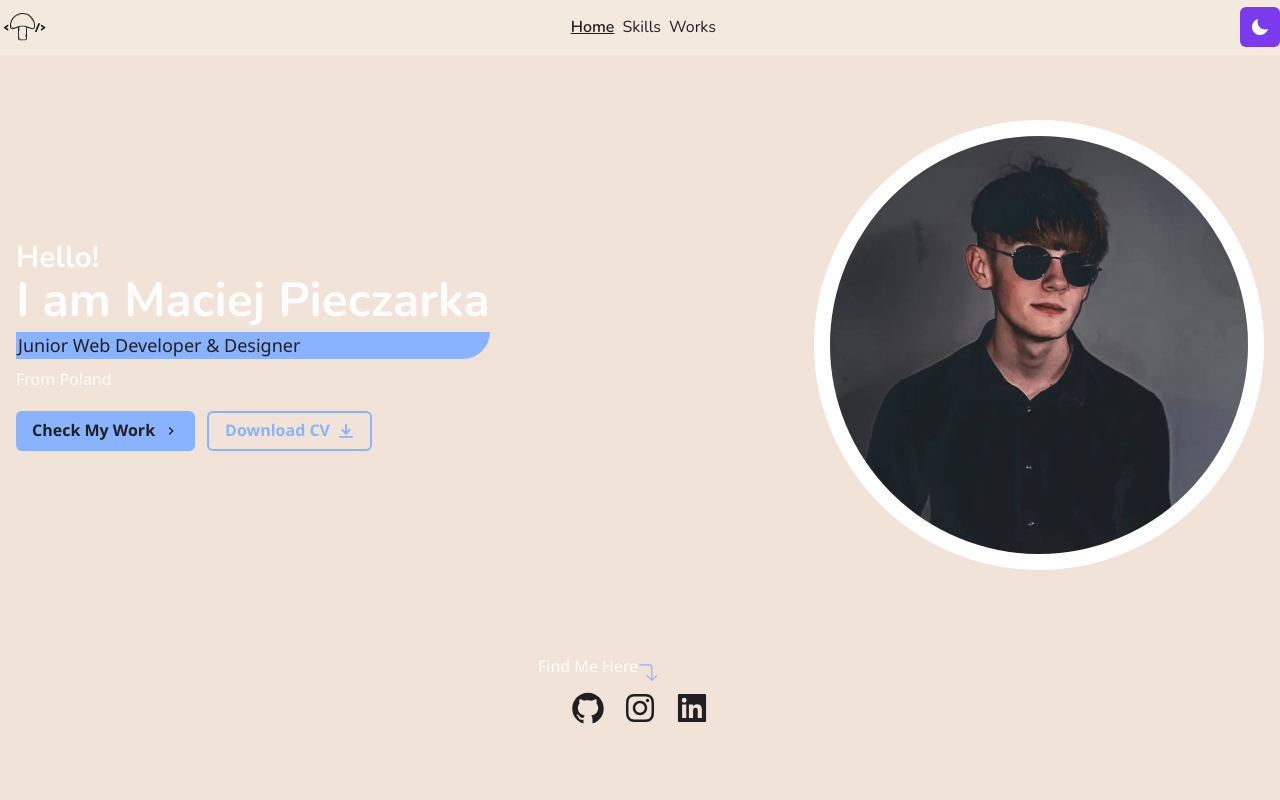
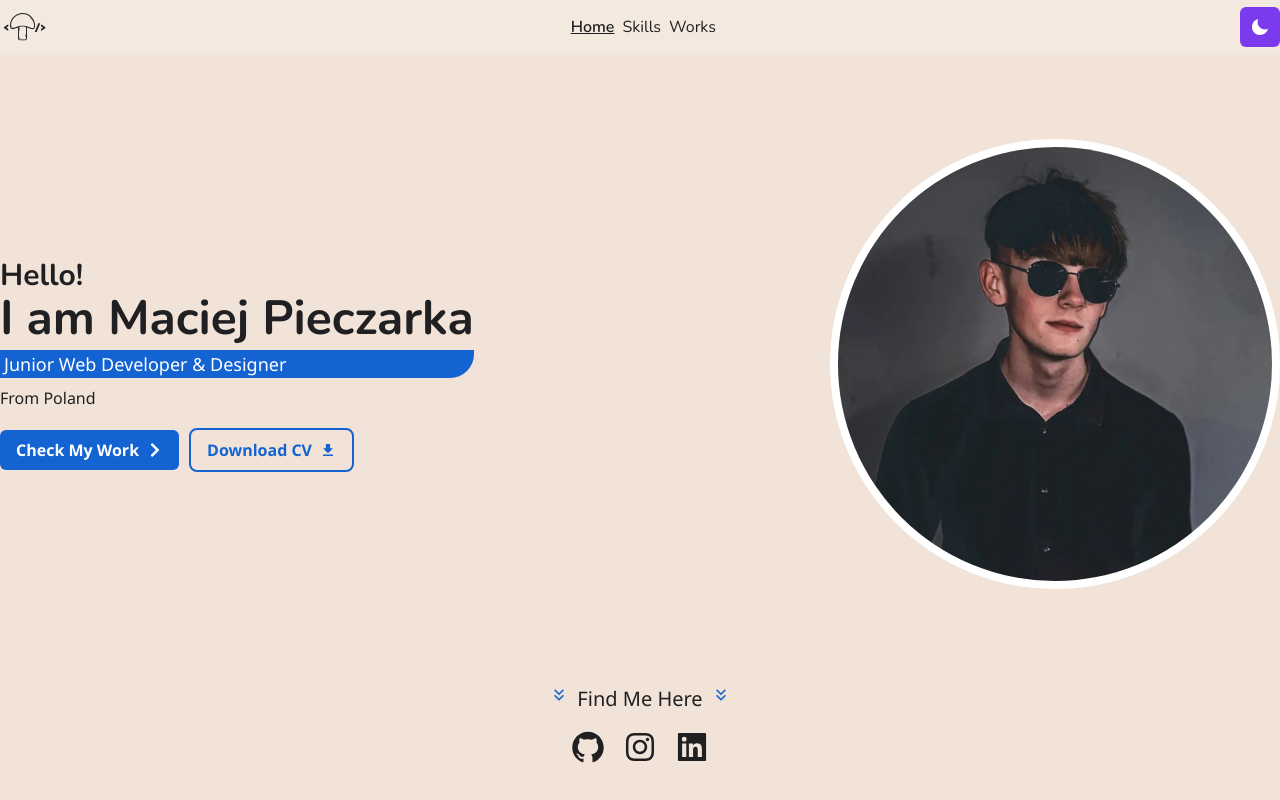
Before and after one commit to maciejpieczarka/nextjs-maciejpieczarka-homepage, a Next.js app: page / in a window 1280 px wide. Shown: the top 800 px of the page. Built offline with nearby package versions, Linux system fonts and the light colour scheme.

Commit message:
refactor: migrate pages from chakra-ui to tailwindcss

```diff
--- a/app/layout.tsx
+++ b/app/layout.tsx
@@ -1,4 +1,3 @@
-import { Container } from '@chakra-ui/react';
 import Fonts from '../components/Fonts';
 import Navbar from '../components/Navbar';
 import Footer from '../components/Footer';
@@ -32,9 +31,7 @@ export default function RootLayout({
         <Providers>
           <Fonts />
           <Navbar />
-          <Container maxW="container.xl" position="relative">
-            {children}
-          </Container>
+          <div className="max-w-7xl relative mx-auto">{children}</div>
           <Footer />
         </Providers>
       </body>
--- a/app/page.tsx
+++ b/app/page.tsx
@@ -1,20 +1,7 @@
 'use client';
 
-import type { NextPage } from 'next';
 import Link from 'next/link';
 import Image from 'next/image';
-import {
-  Box,
-  Flex,
-  Text,
-  Heading,
-  useColorModeValue,
-  Button,
-  HStack,
-  chakra,
-  LinkBox,
-  LinkOverlay,
-} from '@chakra-ui/react';
 import { motion } from 'framer-motion';
 import {
   slideLeft,
@@ -24,173 +11,106 @@ import {
   visibility,
   scale,
 } from '../lib/animationVariants';
-import { DownloadIcon, ChevronRightIcon } from '@chakra-ui/icons';
+//Icons
 import { FaChevronRight } from 'react-icons/fa';
+import { IoMdDownload } from 'react-icons/io';
 import {
   AiOutlineGithub,
   AiOutlineInstagram,
   AiFillLinkedin,
 } from 'react-icons/ai';
-import { BsArrow90DegDown } from 'react-icons/bs';
+import { MdKeyboardDoubleArrowDown } from 'react-icons/md';
 
 import SocialIcon from '../components/SocialIcon';
 
-export const CustomImg = chakra(Image, {
-  baseStyle: { maxH: '100%', maxW: '100%' },
-  shouldForwardProp: prop => {
-    return ['width', 'height', 'layout', 'src', 'alt'].includes(prop);
-  },
-});
-
-const Home: NextPage = () => {
+const Home = () => {
   return (
-    <Box>
-      <Flex
-        height="calc(100vh - 57px)"
-        direction="column"
-        justify="center"
-        align="center"
-        gap={{ base: 10, md: 20 }}
-      >
-        <Flex
-          direction={{ base: 'column-reverse', md: 'row' }}
-          gap={{ base: '6', md: '0' }}
-          align="center"
-          justify={{ base: 'center', md: 'space-between' }}
-          w="100%"
-        >
-          <Box textAlign={{ base: 'center', md: 'left' }}>
-            <Box mb={5}>
-              <Heading
-                as={motion.h3}
+    <div>
+      <div className="flex flex-col justify-center items-center h-screen gap-10 md:gap-24">
+        <div className="flex flex-col-reverse md:flex-row gap-6 md:gap-0 items-center justify-center md:justify-between w-full">
+          <div className="text-center md:text-left">
+            <div className="mb-5">
+              <motion.h3
+                className="text-lg md:text-3xl font-bold text-textDark dark:text-textLight"
                 variants={slideLeft}
                 initial="start"
                 whileInView="end"
-                size={{ base: 'md', md: 'lg' }}
-                fontWeight="bold"
               >
                 Hello!
-              </Heading>
-              <Heading
-                as={motion.h2}
+              </motion.h3>
+              <motion.h2
+                className="text-2xl md:text-5xl font-bold text-textDark dark:text-textLight"
                 variants={slideRight}
                 initial="start"
                 whileInView="end"
-                size={{ base: 'xl', lg: '2xl' }}
-                fontWeight="bold"
               >
                 I am Maciej Pieczarka
-              </Heading>
-              <Text
-                as={motion.p}
+              </motion.h2>
+              <motion.p
+                className="bg-blueLight-500 text-textLight dark:bg-blueDark-200 dark:text-textDark text-md md:text-lg px-4 md:pl-1 md:pr-0 my-2 rounded-b-3xl md:rounded-br-3xl md:rounded-bl-none"
                 variants={visibility}
                 initial="start"
                 whileInView="end"
-                bg={useColorModeValue('blueLight.500', 'blueDark.200')}
-                color={useColorModeValue('textLight', 'textDark')}
-                fontSize={{ base: 'md', md: 'lg' }}
-                pl={{ base: 'none', md: 0.5 }}
-                borderRadius={{ base: '0 0 1.5em 1.5em', md: '0 0 1.5em 0' }}
-                my={2}
               >
                 Junior Web Developer &amp; Designer{' '}
-              </Text>
-              <Text
-                fontWeight="light"
-                as={motion.p}
+              </motion.p>
+              <motion.p
+                className="font-light text-textDark dark:text-textLight"
                 variants={visibility}
                 initial="start"
                 whileInView="end"
               >
                 From Poland
-              </Text>
-            </Box>
-            <Flex
-              direction={{ base: 'column', md: 'row' }}
-              gap={3}
-              m={{ base: 'auto', md: '0' }}
-              maxW="max-content"
-            >
-              <Link href="/works" passHref>
-                <Button
-                  as={motion.button}
+              </motion.p>
+            </div>
+            <div className="flex flex-col md:flex-row gap-3 m-auto md:m-0 max-w-max ">
+              <Link href="/works">
+                <motion.button
+                  className="flex items-center py-2 px-4 gap-2 font-semibold rounded-md bg-blueLight-500 hover:bg-blueLight-600 dark:bg-blueDark-200 hover:dark:bg-blueDark-300 text-textLight dark:text-textDark"
                   variants={rise}
                   initial="start"
                   whileInView="end"
-                  colorScheme={useColorModeValue('blueLight', 'blueDark')}
-                  color={useColorModeValue('textLight', 'textDark')}
-                  variant="solid"
-                  size="md"
-                  rightIcon={<ChevronRightIcon />}
                 >
-                  Check My Work
-                </Button>
+                  Check My Work <FaChevronRight />
+                </motion.button>
               </Link>
-              <LinkBox>
-                <Button
-                  as={motion.button}
+              <Link href="/CV_Maciej_Pieczarka.pdf" target="_blank">
+                <motion.button
+                  className="w-full flex items-center py-2 px-4 gap-2 font-semibold rounded-md outline outline-2 outline-blueLight-500 hover:bg-textDark hover:text-textLight hover:outline-none hover:dark:outline-none hover:dark:bg-textLight hover:dark:text-textDark dark:outline-blueDark-200 text-blueLight-500 dark:text-blueDark-200"
                   variants={riseDelay}
                   initial="start"
                   whileInView="end"
-                  variant="outline"
-                  borderWidth={2}
-                  colorScheme={useColorModeValue('blueLight', 'blueDark')}
-                  size="md"
-                  rightIcon={<DownloadIcon />}
                 >
-                  <Link href="/CV_Maciej_Pieczarka.pdf" passHref>
-                    <LinkOverlay isExternal>Download CV</LinkOverlay>
-                  </Link>
-                </Button>
-              </LinkBox>
-            </Flex>
-          </Box>
+                  Download CV <IoMdDownload />
+                </motion.button>
+              </Link>
+            </div>
+          </div>
 
-          <Box
-            as={motion.div}
+          <motion.div
+            className="w-[100px] h-[100px] md:w-[300px] md:h-[300px] lg:w-[450px] lg:h-[450px] overflow-hidden rounded-full relative border-4 md:border-6 lg:border-8 border-textLight"
             variants={rise}
             initial="start"
             whileInView="end"
-            boxSize={{ base: 100, md: 300, lg: 450 }}
-            borderWidth={{ base: '.3em', md: '1em' }}
-            borderStyle="solid"
-            borderColor="textLight"
-            borderRadius="full"
-            position="relative"
           >
-            <CustomImg
-              borderRadius="full"
-              src="/HeroImg.jpg"
-              alt="Profile Picture"
-              layout="fill"
-            />
-          </Box>
-        </Flex>
+            <Image src="/HeroImg.jpg" alt="Profile Picture" fill />
+          </motion.div>
+        </div>
 
-        <Flex direction="column" gap={2}>
-          <Flex
-            as={motion.div}
+        <div className="flex flex-col gap-4 items-center">
+          <motion.div
+            className="flex justify-start items-center gap-2 w-full"
             variants={visibility}
             initial="start"
             whileInView="end"
-            justify="flex-start"
-            position="relative"
-            left="-8"
           >
-            <Text display="inline-block" lineHeight="2em">
+            <MdKeyboardDoubleArrowDown className="animate-bounce text-lg md:text-xl text-blueLight-500 dark:text-blueDark-200" />
+            <p className="text-sm md:text-xl text-textDark dark:text-textLight">
               Find Me Here
-            </Text>
-            <BsArrow90DegDown
-              size="1.2em"
-              fill={useColorModeValue('#1363d2', '#8AB3FF')}
-              style={{
-                display: 'inline-block',
-                transform: 'scaleX(-1)',
-                alignSelf: 'flex-end',
-              }}
-            />
-          </Flex>
-          <HStack spacing={4}>
+            </p>
+            <MdKeyboardDoubleArrowDown className="animate-bounce text-lg md:text-xl text-blueLight-500 dark:text-blueDark-200" />
+          </motion.div>
+          <div className="flex items-center justify-center gap-4 w-full">
             <SocialIcon
               ariaValue="Github Profile"
               link="https://github.com/maciejpieczarka"
@@ -209,9 +129,9 @@ const Home: NextPage = () => {
             >
               <AiFillLinkedin />
             </SocialIcon>
-          </HStack>
-        </Flex>
-      </Flex>
+          </div>
+        </div>
+      </div>
       <div
         className="flex flex-col items-center w-full mb-20 gap-10"
         id="about"
@@ -245,7 +165,7 @@ const Home: NextPage = () => {
 
           <div className="flex flex-col flex-1  items-center md:items-start justify-center">
             <motion.p
-              className="text-base md:text-lg lg:text-xl text-center md:text-justify"
+              className="text-base md:text-lg lg:text-xl text-center md:text-justify text-textDark dark:text-textLight"
               variants={slideRight}
               initial="start"
               whileInView="end"
@@ -280,7 +200,7 @@ const Home: NextPage = () => {
               whileInView="end"
             />
             <motion.p
-              className="text-center md:text-left"
+              className="text-center md:text-left text-textDark dark:text-textLight"
               variants={visibility}
               initial="start"
               whileInView="end"
@@ -295,27 +215,27 @@ const Home: NextPage = () => {
               whileInView="end"
             >
               <motion.div variants={slideLeft} className="flex items-center">
-                <FaChevronRight className="text-blueLight-500 dark:text-bluedark-200" />
-                <motion.p className="font-semibold text-sm md:text-base">
+                <FaChevronRight className="text-blueLight-500 dark:text-blueDark-200" />
+                <motion.p className="font-semibold text-sm md:text-base text-textDark dark:text-textLight">
                   Next.js
                 </motion.p>
               </motion.div>
               <motion.div variants={slideLeft} className="flex items-center">
-                <FaChevronRight className="text-blueLight-500 dark:text-bluedark-200" />
-                <motion.p className="font-semibold text-sm md:text-base">
+                <FaChevronRight className="text-blueLight-500 dark:text-blueDark-200" />
+                <motion.p className="font-semibold text-sm md:text-base text-textDark dark:text-textLight">
                   TypeScript
                 </motion.p>
               </motion.div>
               <motion.div variants={slideLeft} className="flex items-center">
-                <FaChevronRight className="text-blueLight-500 dark:text-bluedark-200" />
-                <motion.p className="font-semibold text-sm md:text-base">
+                <FaChevronRight className="text-blueLight-500 dark:text-blueDark-200" />
+                <motion.p className="font-semibold text-sm md:text-base text-textDark dark:text-textLight">
                   Prisma & MongoDB
                 </motion.p>
               </motion.div>
             </motion.div>
             <Link href="/skills" className="mt-5" passHref>
               <motion.button
-                className="flex py-2 px-4 items-center gap-2  transition-colors ease-in duration-200 bg-blueLight-500 hover:bg-blueLight-600  text-textLight dark:text-textDark dark:hover:bg-blueDark-300 rounded-md dark:bg-blueDark-200"
+                className="flex py-2 px-4 items-center gap-2 font-semibold transition-colors ease-in duration-200 bg-blueLight-500 hover:bg-blueLight-600  text-textLight dark:text-textDark dark:hover:bg-blueDark-300 rounded-md dark:bg-blueDark-200"
                 variants={rise}
                 initial="start"
                 whileInView="end"
@@ -327,7 +247,7 @@ const Home: NextPage = () => {
           </div>
         </div>
       </div>
-    </Box>
+    </div>
   );
 };
 
--- a/app/providers.tsx
+++ b/app/providers.tsx
@@ -1,17 +1,10 @@
 'use client';
-import { ChakraProvider, ColorModeScript } from '@chakra-ui/react';
-import theme from './../lib/theme';
 import { ThemeProvider } from 'next-themes';
 
 export function Providers({ children }: { children: React.ReactNode }) {
   return (
     <>
-      <ThemeProvider attribute="class">
-        <ChakraProvider theme={theme}>
-          <ColorModeScript initialColorMode={theme.config.initialColorMode} />
-          {children}
-        </ChakraProvider>
-      </ThemeProvider>
+      <ThemeProvider attribute="class">{children}</ThemeProvider>
     </>
   );
 }
--- a/components/ThemeToggleBtn.tsx
+++ b/components/ThemeToggleBtn.tsx
@@ -1,5 +1,8 @@
+import * as React from 'react';
+
 import { AnimatePresence, motion } from 'framer-motion';
 import { TiWeatherSunny } from 'react-icons/ti';
+import { FaSpinner } from 'react-icons/fa';
 import { IoMdMoon } from 'react-icons/io';
 import { useTheme } from 'next-themes';
 
@@ -8,7 +11,7 @@ const ThemeToggleButton = () => {
   const currentTheme = theme === 'system' ? systemTheme : theme;
 
   return (
-    <AnimatePresence mode="wait" initial={false}>
+    <AnimatePresence>
       {currentTheme === 'dark' ? (
         <motion.button
           className="w-10 h-10 rounded-md bg-orange-300 flex items-center justify-center text-textDark text-xl"
--- a/components/WorkCard.tsx
+++ b/components/WorkCard.tsx
@@ -1,6 +1,6 @@
-import { CustomImg } from '../app/page';
 import { motion } from 'framer-motion';
 import { rise } from '../lib/animationVariants';
+import Image from 'next/image';
 
 interface IWorkCardProps {
   img: string;
@@ -20,7 +20,7 @@ const WorkCard: React.FC<IWorkCardProps> = ({
   return (
     <motion.div className="text-center w-full h-full relative" variants={rise}>
       <div className="aspect-video relative rounded-3xl overflow-hidden mx-auto shadow-md">
-        <CustomImg src={img} layout="fill" alt={`${title} preview image`} />
+        <Image src={img} fill alt={`${title} preview image`} />
         <div className="flex absolute inset-0 flex-col items-center justify-center gap-10 opacity-0 transition-opacity duration-300 ease-in hover:opacity-90 bg-textDark dark:bg-textLight">
           <a href={url} target="_blank" rel="noreferrer noopener">
             <p className="cursor-pointer underline text-xl text-textLight dark:text-textDark">
--- a/lib/theme.ts
+++ /dev/null
@@ -1,71 +0,0 @@
-import { extendTheme, type ThemeConfig } from '@chakra-ui/react';
-import type { StyleFunctionProps } from '@chakra-ui/styled-system';
-import { mode } from '@chakra-ui/theme-tools';
-
-const styles = {
-  global: (props: StyleFunctionProps) => ({
-    body: {
-      bg: mode('#F1E3D7', '#202023')(props),
-    },
-  }),
-};
-
-const config: ThemeConfig = {
-  initialColorMode: 'dark',
-  useSystemColorMode: false,
-};
-
-const colors = {
-  textDark: '#202023',
-  textLight: '#ffffff',
-  blueLight: {
-    50: '#e2f3ff',
-    100: '#b6d6fe',
-    200: '#88b6f7',
-    300: '#5b94f1',
-    400: '#2d6fec',
-    500: '#1363d2',
-    600: '#0b57a4',
-    700: '#044777',
-    800: '#00314a',
-    900: '#00141e',
-  },
-  blueDark: {
-    50: '#E5EEFF',
-    100: '#B8D0FF',
-    200: '#8AB3FF',
-    300: '#5C95FF',
-    400: '#2E77FF',
-    500: '#0059FF',
-    600: '#0047CC',
-    700: '#003599',
-    800: '#002466',
-    900: '#001233',
-  },
-};
-
-const fonts = {
-  body: `'Segoe UI', 'sans-serif'`,
-  heading: `'Nunito', 'sans-serif'`,
-};
-
-const components = {
-  Text: {
-    variants: {
-      highlight: (props: StyleFunctionProps) => ({
-        fontWeight: 'bold',
-        color: props.colorMode === 'dark' ? 'blueDark.200' : 'blueLight.500',
-      }),
-    },
-  },
-};
-
-const theme = extendTheme({
-  config,
-  styles,
-  colors,
-  fonts,
-  components,
-});
-
-export default theme;
--- a/package.json
+++ b/package.json
@@ -19,11 +19,6 @@
   "author": "Maciej Pieczarka",
   "license": "ISC",
   "dependencies": {
-    "@chakra-ui/icons": "2.1.1",
-    "@chakra-ui/next-js": "^2.2.0",
-    "@chakra-ui/react": "2.8.2",
-    "@chakra-ui/styled-system": "^2.9.2",
-    "@chakra-ui/theme-tools": "^2.1.2",
     "@emotion/react": "11.11.1",
     "@emotion/styled": "11.11.0",
     "autoprefixer": "^10.4.16",
```
Also changed, not shown: app/(sectionLayout)/skills/page.tsx (+3 -10 lines), app/(sectionLayout)/works/page.tsx (+8 -40 lines), 1 other file (tests, documents, lock files or other folders).
